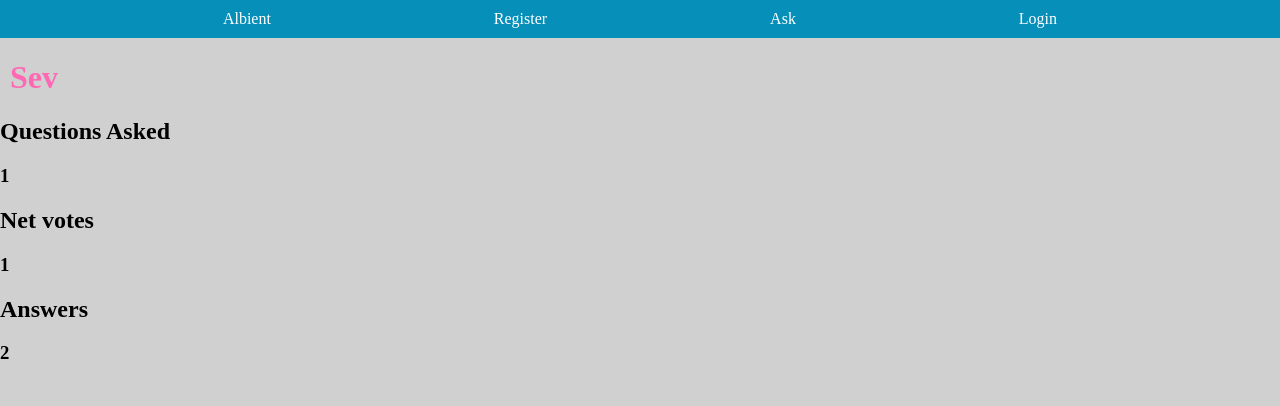
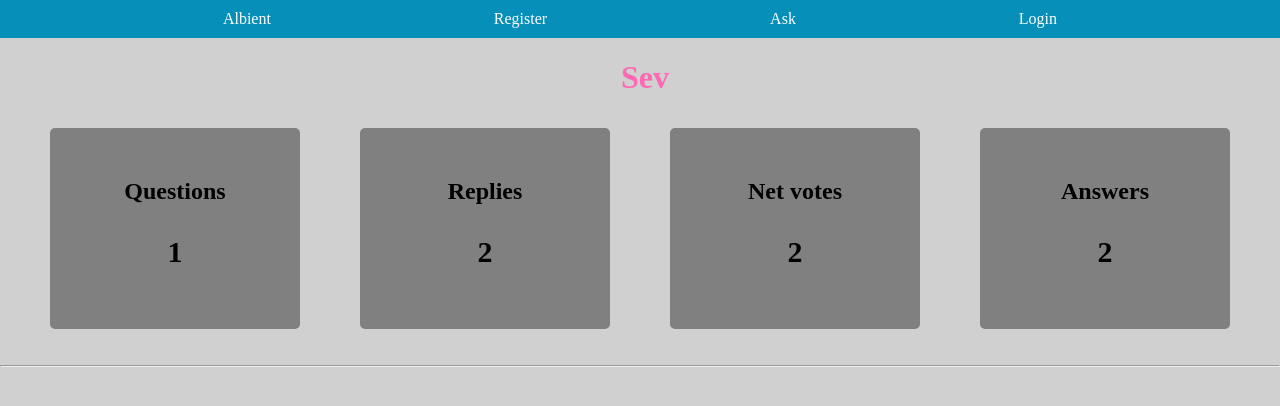
Before and after one commit to Whitespace404/albient, a Flask app: page /view_user/flyingseverus in a window 1280 px wide. Shown: the top 406 px of the page. Run offline with Flask 3, Linux system fonts and the light colour scheme.

Commit message:
user can only vote once

```diff
--- a/TODO.txt
+++ b/TODO.txt
@@ -9,7 +9,7 @@ these are the steps to take:
 1. progress
 
 rn we are here (as the great srivathsa claimed)
-<----------------|------------------------------->
+<------------------|----------------------------->
 but we need to be here
 <------------------------------------------|----->
 
@@ -22,7 +22,6 @@ we are now performing step 1.
 
 ##########################################################################################
 LIST OF PRIORITIES
-font ligatures
 √ add question tags (subject/board)
 --> filter questions by question tag/poster
 --> OP can mark a question as resolved
@@ -37,5 +36,3 @@ font ligatures
 
 rahul thinks this is enough. if we have all this, we should have a presentable project
 which is a goal
-
-we can style this in school.
--- a/albient/routes.py
+++ b/albient/routes.py
@@ -3,7 +3,7 @@ from flask_login import current_user, login_required, login_user, logout_user
 
 from albient import app, db
 from albient.forms import LoginForm, CreateUserForm, CreatePostForm, ReplyPostForm
-from albient.models import User, Question, Comment
+from albient.models import User, Question, Comment, Vote
 
 
 @app.route("/home")
@@ -96,30 +96,60 @@ def view_user(username):
     user = User.query.filter_by(username=username).first()
 
     qa = Question.query.filter_by(op=user).all()
+    ca = Comment.query.filter_by(op=user).all()
     questions_asked = len(qa)
-
-    votes = sum([i.votes for i in qa])
-
+    votes = sum([i.votes for i in qa]) + sum([i.votes for i in ca])
     answers = len(Comment.query.filter_by(op=user).all())
 
     return render_template(
-        "view_user.html", user=user, qa=questions_asked, votes=votes, answers=answers
+        "view_user.html",
+        user=user,
+        qa=questions_asked,
+        votes=votes,
+        answers=answers,
+        ca=len(ca),
     )
 
 
 @app.route("/upvote_post/<post_id>")
 def upvote_post(post_id):
+    user_id = current_user.id
+    vote_value = int(request.args.get("del"))
+
+    existing_vote = Vote.query.filter_by(user_id=user_id, post_id=post_id).first()
+    if existing_vote and existing_vote.value == vote_value:
+        return redirect(request.referrer)
+    if existing_vote and existing_vote.value != vote_value:
+        db.session.delete(existing_vote)
+
     post = Question.query.filter_by(id=post_id).first()
-    post.votes += int(request.args.get("del"))
-    db.session.add(post)
-    db.session.commit()
-    return redirect(request.referrer)
+    if post:
+        post.votes += vote_value
+        new_vote = Vote(user_id=user_id, post_id=post_id, value=vote_value)
+        db.session.add(new_vote)
+        db.session.add(post)
+        db.session.commit()
+        return redirect(request.referrer)
+    return "Post not found.", 404
 
 
 @app.route("/upvote_comment/<comment_id>")
 def upvote_comment(comment_id):
+    user_id = current_user.id
+    vote_value = int(request.args.get("del"))
+
+    existing_vote = Vote.query.filter_by(user_id=user_id, comment_id=comment_id).first()
+    if existing_vote and existing_vote.value == vote_value:
+        return redirect(request.referrer)
+    if existing_vote and existing_vote.value != vote_value:
+        db.session.delete(existing_vote)
+
     comment = Comment.query.filter_by(id=comment_id).first()
-    comment.votes += int(request.args.get("del"))
-    db.session.add(comment)
-    db.session.commit()
-    return redirect(request.referrer)
+    if comment:
+        comment.votes += vote_value
+        new_vote = Vote(user_id=user_id, comment_id=comment_id, value=vote_value)
+        db.session.add(new_vote)
+        db.session.add(comment)
+        db.session.commit()
+        return redirect(request.referrer)
+    return "Comment not found.", 404
--- a/albient/static/style.css
+++ b/albient/static/style.css
@@ -126,3 +126,24 @@ nav.obc {
     display: flex;
     gap: 15px;
 }
+.stats {
+    display: flex;
+    justify-content: space-evenly;
+}
+
+.stats .item {
+    margin: 10px;
+    padding: 30px;
+    text-align: center;
+    background: gray;
+    border-radius: 5px;
+    width: 190px;
+}
+
+.username {
+    text-align: center;
+}
+
+.item h3 {
+    font-size: 30px;
+}
--- a/albient/templates/view_user.html
+++ b/albient/templates/view_user.html
@@ -2,12 +2,16 @@
 
 {% block content %}
 
-<h1>{{ user.display_name }}</h1>
+<h1 class="username">{{ user.display_name }}</h1>
 
 <div class="stats">
     <div class="item">
-        <h2>Questions Asked</h2>
+        <h2>Questions</h2>
         <h3>{{ qa }}</h3>
+    </div>
+    <div class="item">
+        <h2>Replies</h2>
+        <h3>{{ ca }}</h3>
     </div>
     <div class="item">
         <h2>Net votes</h2>
@@ -18,5 +22,5 @@
         <h3>{{ answers }}</h3>
     </div>
 </div>
-
+<br><hr>
 {% endblock %}
```
Also changed, not shown: albient/models.py (+13 -2 lines), instance/main.db.
